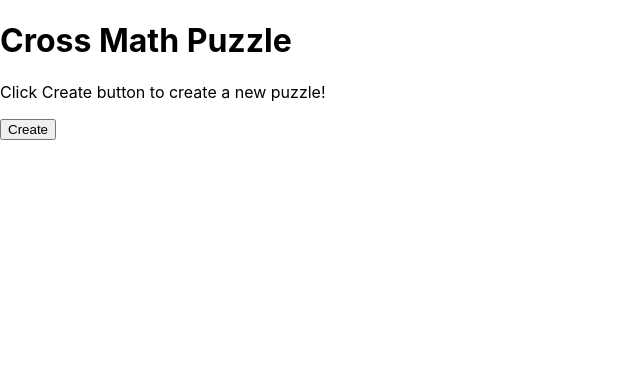
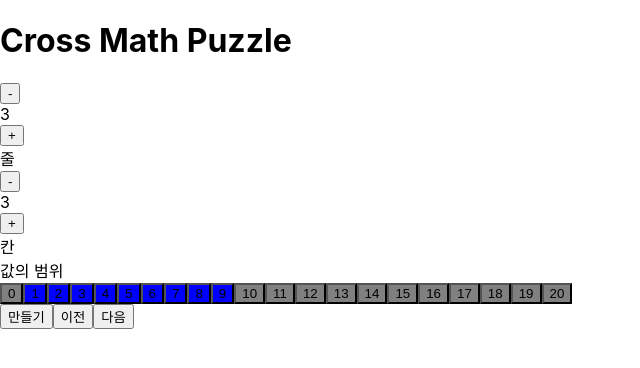
Before and after one commit to woooil/s, a React (Create React App) app: page /cross-math in a window 1280 px wide. Shown: the top 368 px of the page, without its empty margins (0-640 px from the left). Built offline with nearby package versions, Linux system fonts and the light colour scheme.

Commit message:
feat: add interaction with the library

```diff
--- /dev/null
+++ b/src/apps/cross-math/App.css
@@ -0,0 +1,31 @@
+.domain > .form > .value.checked {
+  background: blue;
+}
+.domain > .form > .value.unchecked {
+  background: gray;
+}
+
+.puzzle {
+  display: grid;
+  grid-template-columns: repeat(7, 100px);
+  grid-template-rows: repeat(7, 100px);
+  padding: 0 500px;
+}
+
+.puzzle > .tile {
+  display: flex;
+  justify-content: center;
+  align-items: center;
+}
+
+.puzzle > .tile.span-col {
+  grid-column: span 2;
+}
+.puzzle > .tile.span-row {
+  grid-row: span 2;
+}
+
+.tile.operand {
+  border: 1px solid black;
+  border-radius: 100px;
+}
--- a/src/apps/cross-math/App.tsx
+++ b/src/apps/cross-math/App.tsx
@@ -1,24 +1,195 @@
-import { useState } from 'react'
-import { Puzzle } from './lib/Puzzle'
+import { useState, useEffect } from 'react'
+import { Board, Puzzle } from './lib/Puzzle'
+import './App.css'
+
+interface Option {
+  row: number
+  col: number
+  domain: number[]
+}
+
+interface Tile {
+  label?: string
+  type: 'operand' | 'operator' | 'equal' | 'result' | 'empty'
+}
+
+const domainMax = 20
+const possibleDomain = Array.from(Array(domainMax + 1).keys())
+
+const initialOption: Option = {
+  row: 3,
+  col: 3,
+  domain: [1, 2, 3, 4, 5, 6, 7, 8, 9],
+}
 
 export default function App() {
-  const [data, setData] = useState('')
+  const [option, setOption] = useState(initialOption)
+  const [isDomainSelectorActive, setIsDomainSelectorActive] = useState(false)
+  const [tiles, setTiles] = useState<Tile[]>([])
+
+  const decreaseRow = () =>
+    setOption(prev => (prev.row < 3 ? prev : { ...prev, row: prev.row - 1 }))
+  const increaseRow = () =>
+    setOption(prev => (prev.row > 3 ? prev : { ...prev, row: prev.row + 1 }))
+  const decreaseCol = () =>
+    setOption(prev => (prev.col < 3 ? prev : { ...prev, col: prev.col - 1 }))
+  const increaseCol = () =>
+    setOption(prev => (prev.col > 3 ? prev : { ...prev, col: prev.col + 1 }))
+
+  const toggleDomain = (d: number) =>
+    setOption(prev => {
+      return {
+        ...prev,
+        domain: prev.domain.includes(d)
+          ? prev.domain.filter(f => f !== d)
+          : [...prev.domain, d],
+      }
+    })
+
+  const domainDownHandler = (d: number) => {
+    setIsDomainSelectorActive(true)
+    document.addEventListener(
+      'mouseup',
+      () => {
+        setIsDomainSelectorActive(false)
+      },
+      { once: true },
+    )
+    toggleDomain(d)
+  }
+
+  const domainOverHandler = (d: number) => {
+    if (!isDomainSelectorActive) return
+    toggleDomain(d)
+  }
 
   const puzzle = new Puzzle(3, 2, '', [1, 2, 3, 4, 5, 6, 7, 8, 9])
 
+  const updateTile = (board: Board) => {
+    const data = board.data
+    const dataParsed = data
+      .replace(/ {2}/g, '#')
+      .replace(/ /g, '')
+      .replace(/#/g, ' ')
+      .split('\n')
+    const tiles: Tile[] = []
+    for (let i = 0; i < dataParsed.length - 1; i++) {
+      if (i === dataParsed.length - 2) {
+        ;[...dataParsed[i]].forEach(d => {
+          if (d === ' ') tiles.push({ type: 'empty' })
+          else tiles.push({ label: d, type: 'result' })
+        })
+      } else if (i === dataParsed.length - 3) {
+        ;[...dataParsed[i]].forEach(d => {
+          if (d === ' ') tiles.push({ type: 'empty' })
+          else tiles.push({ label: d, type: 'equal' })
+        })
+        tiles.push({ type: 'empty' })
+        tiles.push({ type: 'empty' })
+      } else if (dataParsed[i].includes('=')) {
+        const s = dataParsed[i].split('=')
+        s[0].split(/(\d+)/).forEach(d => {
+          if (d === '') return
+          else if (/\d+/.test(d)) tiles.push({ label: d, type: 'operand' })
+          else tiles.push({ label: d, type: 'operator' })
+        })
+        tiles.push({ label: '=', type: 'equal' })
+        tiles.push({ label: s[1], type: 'result' })
+      } else {
+        ;[...dataParsed[i]].forEach(d => {
+          if (d === ' ') tiles.push({ type: 'empty' })
+          else tiles.push({ label: d, type: 'operator' })
+        })
+        tiles.push({ type: 'empty' })
+        tiles.push({ type: 'empty' })
+      }
+    }
+    setTiles(tiles)
+  }
+
   const clickHandler = () => {
     const board = puzzle.createBoard()
-    setData(board.data)
+    updateTile(board)
   }
+
+  const undoHandler = () => {
+    const board = puzzle.undo()
+    updateTile(board)
+  }
+
+  const redoHandler = () => {
+    const board = puzzle.redo()
+    updateTile(board)
+  }
+
+  useEffect(() => {
+    puzzle.row = option.row
+    puzzle.col = option.col
+    puzzle.domain = option.domain
+  }, [option])
 
   return (
     <div>
-      <div>
-        <h1>Cross Math Puzzle</h1>
-        <p style={{ whiteSpace: 'pre' }}>
-          {data || 'Click Create button to create a new puzzle!'}
-        </p>
-        <button onClick={clickHandler}>Create</button>
+      <h1>Cross Math Puzzle</h1>
+      <div className="options">
+        <div className="row">
+          <div className="form">
+            <button
+              className="dec"
+              onClick={decreaseRow}>
+              -
+            </button>
+            <div className="value">{option.row}</div>
+            <button
+              className="inc"
+              onClick={increaseRow}>
+              +
+            </button>
+          </div>
+          <div className="label">줄</div>
+        </div>
+        <div className="col">
+          <div className="form">
+            <button
+              className="dec"
+              onClick={decreaseCol}>
+              -
+            </button>
+            <div className="value">{option.col}</div>
+            <button
+              className="inc"
+              onClick={increaseCol}>
+              +
+            </button>
+          </div>
+          <div className="label">칸</div>
+        </div>
+        <div className="domain">
+          <div className="label">값의 범위</div>
+          <div className="form">
+            {possibleDomain.map(d => (
+              <button
+                className={`value ${option.domain.includes(d) ? 'checked' : 'unchecked'}`}
+                onMouseDown={() => domainDownHandler(d)}
+                onMouseOver={() => domainOverHandler(d)}
+                key={d}>
+                {d}
+              </button>
+            ))}
+          </div>
+        </div>
+      </div>
+      <button onClick={clickHandler}>만들기</button>
+      <button onClick={undoHandler}>이전</button>
+      <button onClick={redoHandler}>다음</button>
+      <div className="puzzle">
+        {tiles.map((t, idx) => (
+          <div
+            className={`tile ${t.type}`}
+            key={idx}>
+            {t.label}
+          </div>
+        ))}
       </div>
     </div>
   )
```
